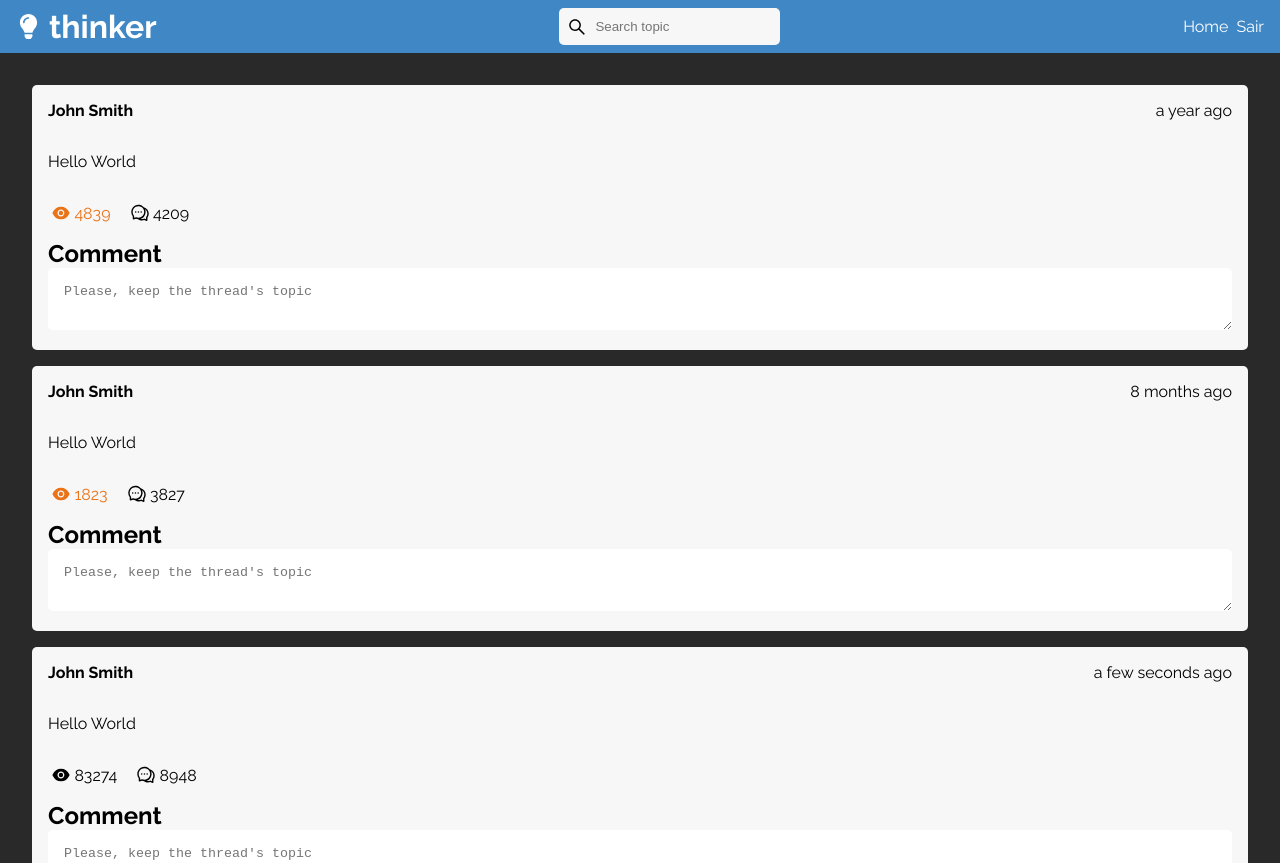
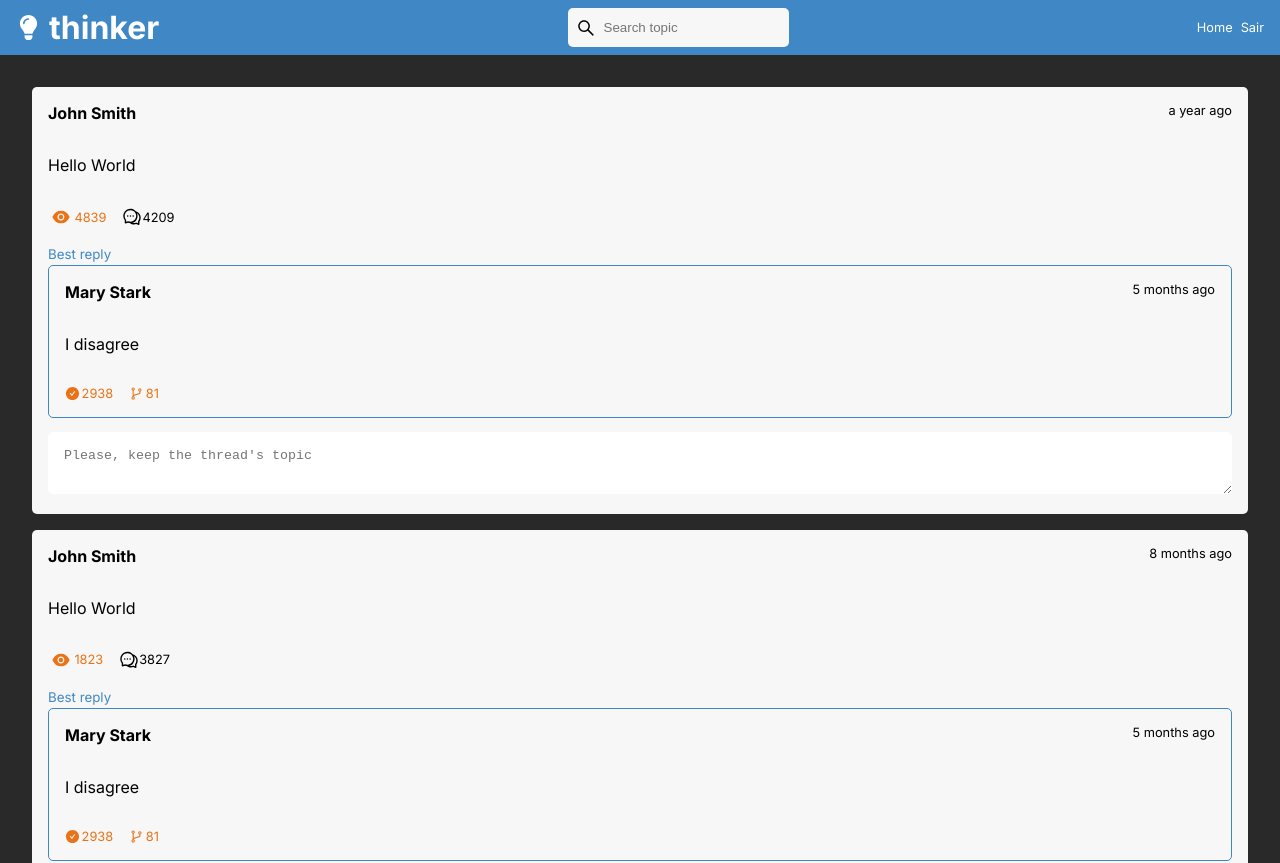
Before and after one commit to ciroddias/thinker, a Next.js app: page / in a window 1280 px wide. Shown: the top 863 px of the page. Built offline with nearby package versions, Linux system fonts and the light colour scheme.

Commit message:
feat: comment component created

```diff
--- a/pages/_app.tsx
+++ b/pages/_app.tsx
@@ -4,6 +4,9 @@ import { dark } from "../styles/themes/dark";
 import { light } from "../styles/themes/light";
 import { GlobalStyle } from "../styles/global";
 import { Layout } from "../src/components/Layout";
+import dayjs from "dayjs";
+import relativeTime from "dayjs/plugin/relativeTime";
+dayjs.extend(relativeTime);
 
 export default function App({ Component, pageProps }: AppProps) {
   return (
--- a/pages/_document.tsx
+++ b/pages/_document.tsx
@@ -7,7 +7,7 @@ export default function Document() {
         <link rel="preconnect" href="https://fonts.googleapis.com" />
         <link rel="preconnect" href="https://fonts.gstatic.com" crossorigin />
         <link
-          href="https://fonts.googleapis.com/css2?family=Raleway:wght@100;200;300;400;500;600;700;800;900&display=swap"
+          href="https://fonts.googleapis.com/css2?family=Inter:wght@100;200;300;400;500;600;700;800;900&display=swap"
           rel="stylesheet"
         />
       </Head>
--- a/src/components/Comment/index.tsx
+++ b/src/components/Comment/index.tsx
@@ -1,5 +1,62 @@
-function Comment() {
-  return <h1>Comment</h1>;
+import dayjs from "dayjs";
+import {
+  Container,
+  Content,
+  Header,
+  Interactions,
+  Agreed,
+  Deviated,
+} from "./styles";
+import { AiFillCheckCircle, AiOutlineBranches } from "react-icons/ai";
+import { useTheme } from "styled-components";
+
+interface CommentProps {
+  username: string;
+  createdAt: Date;
+  text: string;
+  agreed: boolean;
+  agree: number;
+  deviated: boolean;
+  deviatedAmount: number;
+}
+
+function Comment({
+  username,
+  createdAt,
+  text,
+  agree,
+  agreed,
+  deviated,
+  deviatedAmount,
+}: CommentProps) {
+  const theme = useTheme();
+  return (
+    <Container>
+      <Header>
+        <strong>{username}</strong>
+        <time>{dayjs(createdAt).fromNow()}</time>
+      </Header>
+      <Content>
+        <p>{text}</p>
+      </Content>
+      <Interactions>
+        <Agreed agreed={agreed}>
+          <AiFillCheckCircle
+            size={15}
+            color={agreed ? theme.colors.secondary : ""}
+          />
+          {agree}
+        </Agreed>
+        <Deviated deviated={deviated}>
+          <AiOutlineBranches
+            size={15}
+            color={deviated ? theme.colors.secondary : ""}
+          />
+          {deviatedAmount}
+        </Deviated>
+      </Interactions>
+    </Container>
+  );
 }
 
 export { Comment };
--- a/src/components/Comment/styles.ts
+++ b/src/components/Comment/styles.ts
@@ -0,0 +1,49 @@
+import styled from "styled-components";
+
+export const Container = styled.div`
+  border: solid 1px ${({ theme }) => theme.colors.main};
+  margin: 0.1rem 0 0.9rem;
+  padding: 1rem;
+`;
+
+export const Header = styled.header`
+  display: flex;
+  justify-content: space-between;
+`;
+
+export const Content = styled.div`
+  margin: 2rem 0;
+`;
+
+export const Interactions = styled.footer`
+  display: flex;
+`;
+
+interface AgreedProps {
+  agreed: boolean;
+}
+
+export const Agreed = styled.a<AgreedProps>`
+  display: flex;
+  align-items: center;
+  color: ${({ agreed, theme }) => (agreed ? theme.colors.secondary : "")};
+  margin-right: 1rem;
+
+  svg {
+    margin-right: 0.1rem;
+  }
+`;
+
+interface Deviated {
+  deviated: boolean;
+}
+
+export const Deviated = styled.a<Deviated>`
+  display: flex;
+  align-self: center;
+  color: ${({ deviated, theme }) => (deviated ? theme.colors.secondary : "")};
+
+  svg {
+    margin-right: 0.1rem;
+  }
+`;
--- a/src/components/Post/index.tsx
+++ b/src/components/Post/index.tsx
@@ -1,11 +1,17 @@
-import { CommentField, Container, Content, Interactions } from "./styles";
+import {
+  BestReplyLabel,
+  CommentField,
+  Container,
+  Content,
+  Interactions,
+  Interest as InterestStyles,
+  Replies,
+} from "./styles";
 import { Header } from "./styles";
 import { AiFillEye, AiOutlineComment } from "react-icons/ai";
 import { useTheme } from "styled-components";
 import { Comment as BestReply } from "../Comment";
 import dayjs from "dayjs";
-import relativeTime from "dayjs/plugin/relativeTime";
-dayjs.extend(relativeTime);
 
 interface PostProps {
   username: string;
@@ -35,20 +41,29 @@ function Post({
       <Content>
         <p>{text}</p>
       </Content>
-      <Interactions interested={interested}>
-        <a>
+      <Interactions>
+        <InterestStyles interested={interested}>
           <AiFillEye
             size={20}
             color={interested ? theme.colors.secondary : ""}
-          />{" "}
+          />
           {interest}
-        </a>
-        <p>
+        </InterestStyles>
+        <Replies>
           <AiOutlineComment size={20} />
           {replies}
-        </p>
+        </Replies>
       </Interactions>
-      <BestReply />
+      <BestReplyLabel>Best reply</BestReplyLabel>
+      <BestReply
+        username="Mary Stark"
+        createdAt={new Date("08/09/2022")}
+        text="I disagree"
+        agreed={true}
+        agree={2938}
+        deviated={true}
+        deviatedAmount={81}
+      />
       <CommentField placeholder="Please, keep the thread's topic" />
     </Container>
   );
--- a/src/components/Post/styles.ts
+++ b/src/components/Post/styles.ts
@@ -16,31 +16,35 @@ export const Content = styled.div`
   margin: 2rem 0;
 `;
 
-interface InteractionsProps {
+export const Interactions = styled.footer`
+  margin: 1rem 0;
+  display: flex;
+`;
+
+interface InterestedProps {
   interested: boolean;
 }
 
-export const Interactions = styled.footer<InteractionsProps>`
-  margin: 1rem 0;
+export const Interest = styled.a<InterestedProps>`
+  cursor: pointer;
+  color: ${({ interested, theme }) =>
+    interested ? theme.colors.secondary : ""};
+  margin-right: 1rem;
   display: flex;
-
-  a {
-    cursor: pointer;
-    color: ${({ interested, theme }) =>
-      interested ? theme.colors.secondary : ""};
-    margin-right: 1rem;
-    display: flex;
-    align-items: center;
-  }
-
-  p {
-    display: flex;
-    align-items: center;
-  }
+  align-items: center;
 
   svg {
     margin: 0 0.2rem;
   }
+`;
+
+export const Replies = styled.a`
+  display: flex;
+  align-items: center;
+`;
+
+export const BestReplyLabel = styled.small`
+  color: ${({ theme }) => theme.colors.main};
 `;
 
 export const CommentField = styled.textarea`
--- a/styles/global.ts
+++ b/styles/global.ts
@@ -10,10 +10,18 @@ export const GlobalStyle = createGlobalStyle`
     body {
         background-color: ${({ theme }) => theme.colors["background-100"]};
         color: ${({ theme }) => theme.colors["text-100"]};
-        font-family: 'Raleway', sans-serif;
+        font-family: 'Inter', sans-serif;
     }
 
     div {
         border-radius: 5px;
     }
+
+    time {
+        font-size: .8rem;
+    }
+
+    a {
+        font-size: .8rem;
+    }
 `;
```
